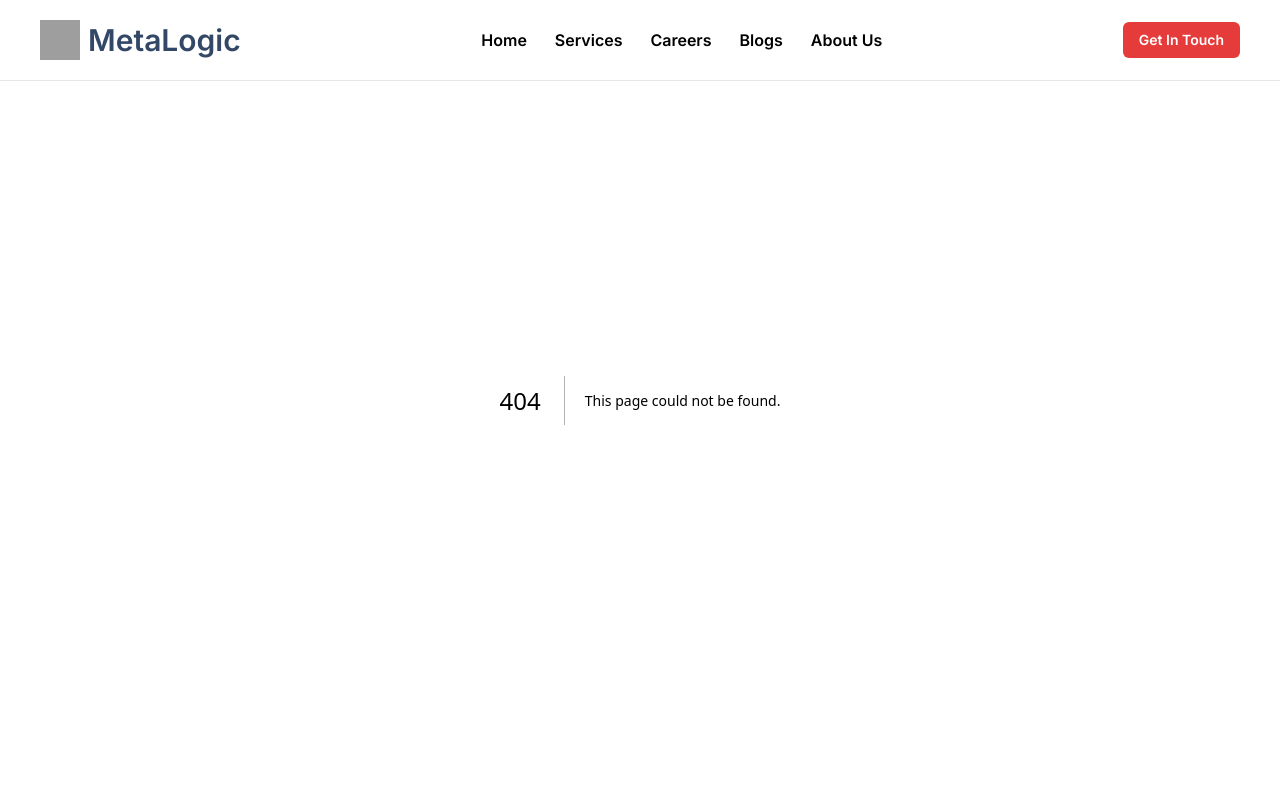
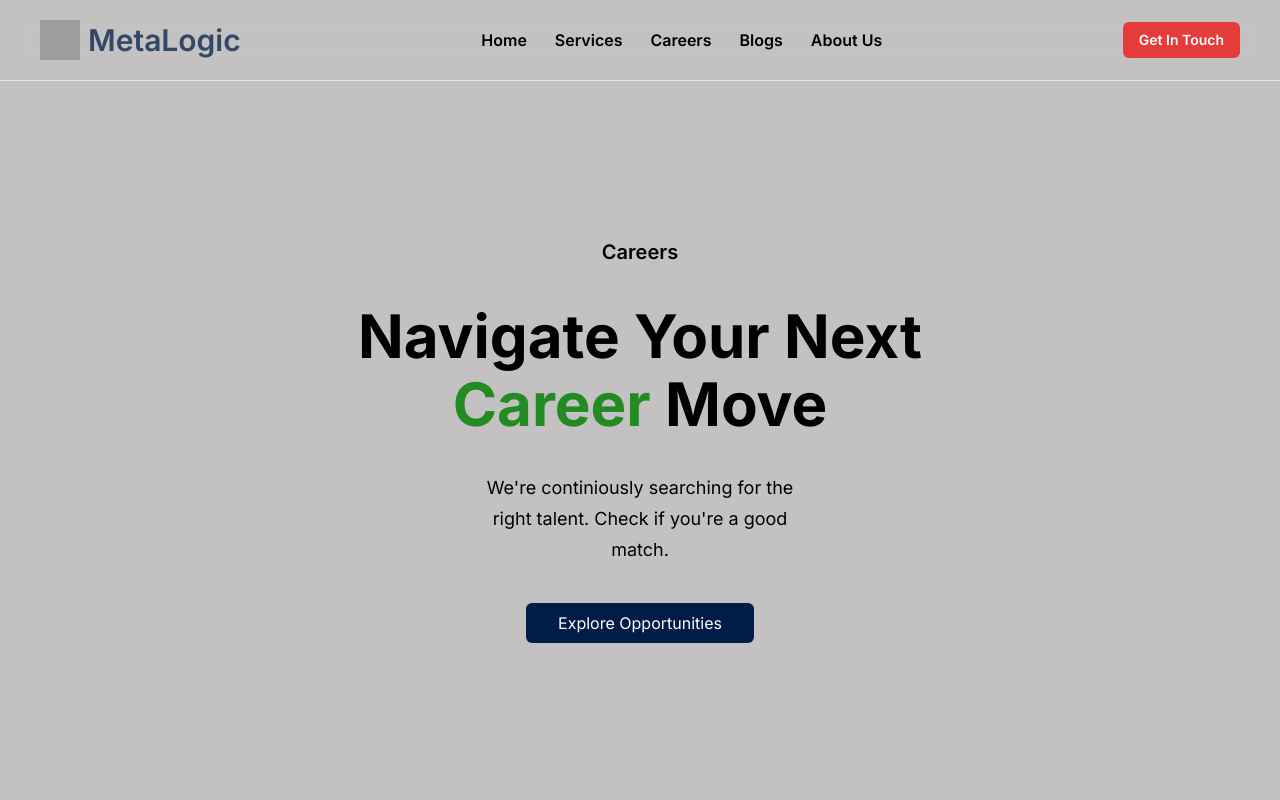
Before and after one commit to Suresh901/metalogic_project, a Next.js app: page /careers in a window 1280 px wide. Before the commit this address had no page. Shown: the top 800 px of the page. Built offline with nearby package versions, Linux system fonts and the light colour scheme; grey boxes are pictures that could not be loaded.

Commit message:
Carrer page 1st component added

```diff
--- /dev/null
+++ b/src/app/careers/components/Intro.tsx
@@ -0,0 +1,26 @@
+
+const Intro = () => {
+  return (
+    <div className=' z-[1] w-full h-full'>
+      <div className='bg-[#c3c1c1] h-screen flex flex-col items-center justify-center gap-10'>
+       <div className='pt-20'>
+         <h1 className='text-xl font-semibold'>Careers</h1>
+        </div>
+        <div className='font-bold text-4xl md:text-5xl lg:text-6xl flex flex-col items-center gap-2'>
+          <h1> Navigate Your Next </h1>
+          <h1> <span className='text-[#228b22]'>Career</span> Move</h1>
+        </div>
+        <div className='flex flex-col items-center text-[18px] gap-1'>
+          <h2>We're continiously searching for the </h2>
+          <h2>right talent. Check if you're a good</h2>
+          <h2>match.</h2>
+        </div>
+        <div>
+          <button className='bg-[#001c48] px-8 py-2 text-white rounded-md hover:bg-[#19325A]'>Explore Opportunities</button>
+        </div>
+      </div>
+    </div>
+  );
+}
+
+export default Intro;
--- /dev/null
+++ b/src/app/careers/page.jsx
@@ -0,0 +1,11 @@
+import Intro from "./components/Intro";
+
+const page = () => {
+  return (
+    <div>
+      <Intro />
+    </div>
+  );
+};
+
+export default page;
```
